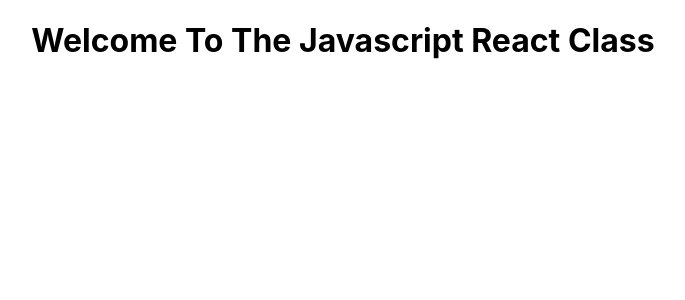
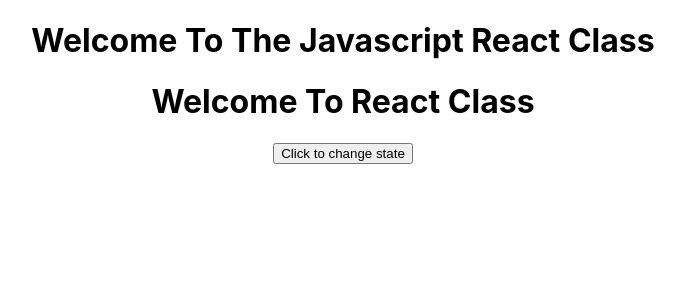
Before and after one commit to vijayadithya831/personal, a React (Create React App) app in the folder Full Stack/React/learn-react/: page / in a window 1280 px wide. Shown: the top 300 px of the page, without its empty margins (297-982 px from the left). Built offline with nearby package versions, Linux system fonts and the light colour scheme.

Commit message:
files updated

```diff
--- a/Full Stack/React/learn-react/src/Components/WelcomeFuncCompPractice.js
+++ b/Full Stack/React/learn-react/src/Components/WelcomeFuncCompPractice.js
@@ -38,4 +38,4 @@
     )
 }
 
-export default {Welcome, Button, Form};
+export {Welcome, Button, Form};
--- a/Full Stack/React/learn-react/src/Components/information.js
+++ b/Full Stack/React/learn-react/src/Components/information.js
@@ -1,10 +1,22 @@
 import React from "react";
 
 class Information extends React.Component {
+    constructor() {
+        super()
+        this.state = {
+            information:'Welcome To React Class'
+        }
+    }
+    // changeInfo() {
+    //     this.setState({information:'Goodbye from React Class!'})
+    // }
+
     render() {
         return (
             <div>
                 <h1>Welcome To The Javascript React Class</h1>
+                <h1>{this.state.information}</h1>
+                <button onClick={() => this.setState({information:'Goodbye from React Class!'})}>Click to change state</button>
             </div>
         );
     }
```
Also changed, not shown: Full Stack/React/learn-react/src/App.js (+7 -4 lines), 1 other file (tests, documents, lock files or other folders).
